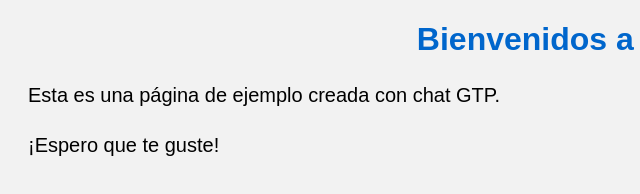
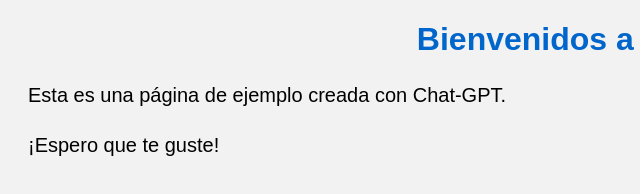
Before and after one commit to LuisSantiagoCortes/Platzi_ChatGPT, a plain HTML site: page index.html in a window 1280 px wide. Shown: the full height of the page, 0-640 px from the left. Drawn offline with Linux system fonts and the light colour scheme.

Commit message:
corrige caracter

```diff
--- a/index.html
+++ b/index.html
@@ -22,7 +22,7 @@
 </head>
 <body>
 	<h1>Bienvenidos a mi página web</h1>
-	<p>Esta es una página de ejemplo creada con chat GTP.</p>
+	<p>Esta es una página de ejemplo creada con Chat-GPT.</p>
 	<p>¡Espero que te guste!</p>
 </body>
 </html>
```
